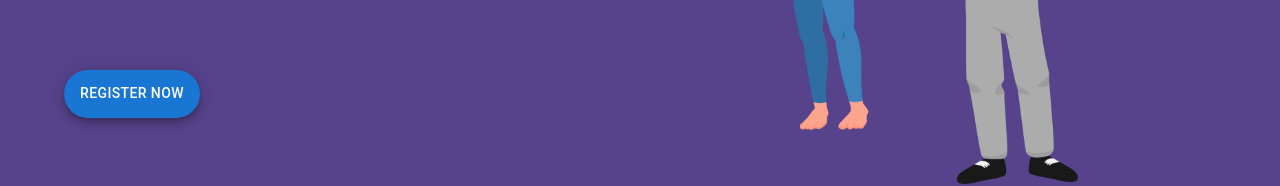
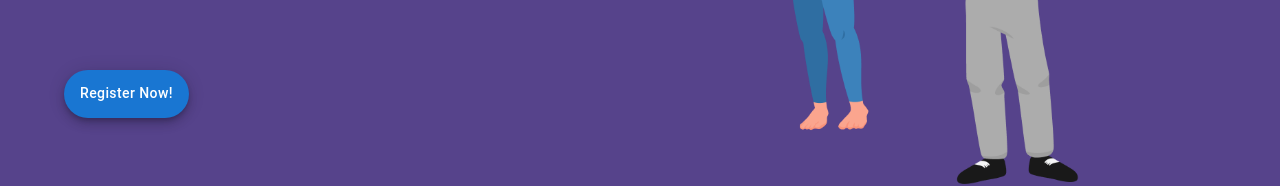
Before and after one commit to adisve/fullstack-project, a React (Vite) app in the folder client/: page / in a window 1280 px wide. Shown: the part 340-526 px from the top of the page. Built offline with nearby package versions, Linux system fonts and the light colour scheme.

Commit message:
isolated all css in landing page

```diff
--- a/client/src/components/landingPage/LandingPage.css
+++ b/client/src/components/landingPage/LandingPage.css
@@ -14,3 +14,32 @@
     text-decoration: none;
     color: white;
 }
+
+#landing-page-box {
+    top: 10%;
+    text-align: left;
+    margin-top: 4em;
+}
+
+#landing-page-text{
+    width: 50%;
+    height: fit-content;
+    text-overflow: ellipsis;
+}
+
+#landing-page-image{
+    width: 100%;
+    height: 150%;
+    object-fit: contain;
+}
+
+#landing-page-image-box{
+    width: 50%;
+    height: 16em;
+}
+
+#landing-page-fab{
+    margin-top: 1em;
+    float: left;
+    text-transform: none;
+}
--- a/client/src/components/landingPage/LandingPage.tsx
+++ b/client/src/components/landingPage/LandingPage.tsx
@@ -1,12 +1,4 @@
-import {
-    Container,
-    Fab,
-    Box,
-    AppBar,
-    Stack,
-    Toolbar,
-    Link,
-} from '@mui/material';
+import { Container, Fab, Box } from '@mui/material';
 import { NavBar } from './NavBar';
 import people from '../../assets/people.png';
 
@@ -14,13 +6,9 @@ export function LandingPage() {
     return (
         <Container>
             <NavBar />
-            <Box top={'10%'} textAlign={'left'} marginTop={'4em'}>
+            <Box id="landing-page-box">
                 <Box display={'flex'}>
-                    <Box
-                        width={'50%'}
-                        height={'fit-content'}
-                        textOverflow={'ellipsis'}
-                    >
+                    <Box id="landing-page-text">
                         <h1>Fitness Tracker</h1>
                         <div>
                             Sed ut perspiciatis unde omnis iste natus error sit
@@ -30,24 +18,16 @@ export function LandingPage() {
                             sunt explicabo.
                         </div>
                     </Box>
-                    <Box width={'50%'} height={'16em'}>
+                    <Box id="landing-page-image-box">
                         <img
                             src={people}
                             alt="Nothing here"
-                            style={{
-                                width: '100%',
-                                height: '150%',
-                                objectFit: 'contain',
-                            }}
+                            id="landing-page-image"
                         />
                     </Box>
                 </Box>
-                <Fab
-                    color="primary"
-                    variant="extended"
-                    style={{ marginTop: '1em', float: 'left' }}
-                >
-                    Register now
+                <Fab color="primary" variant="extended" id="landing-page-fab">
+                    Register Now!
                 </Fab>
             </Box>
         </Container>
```
